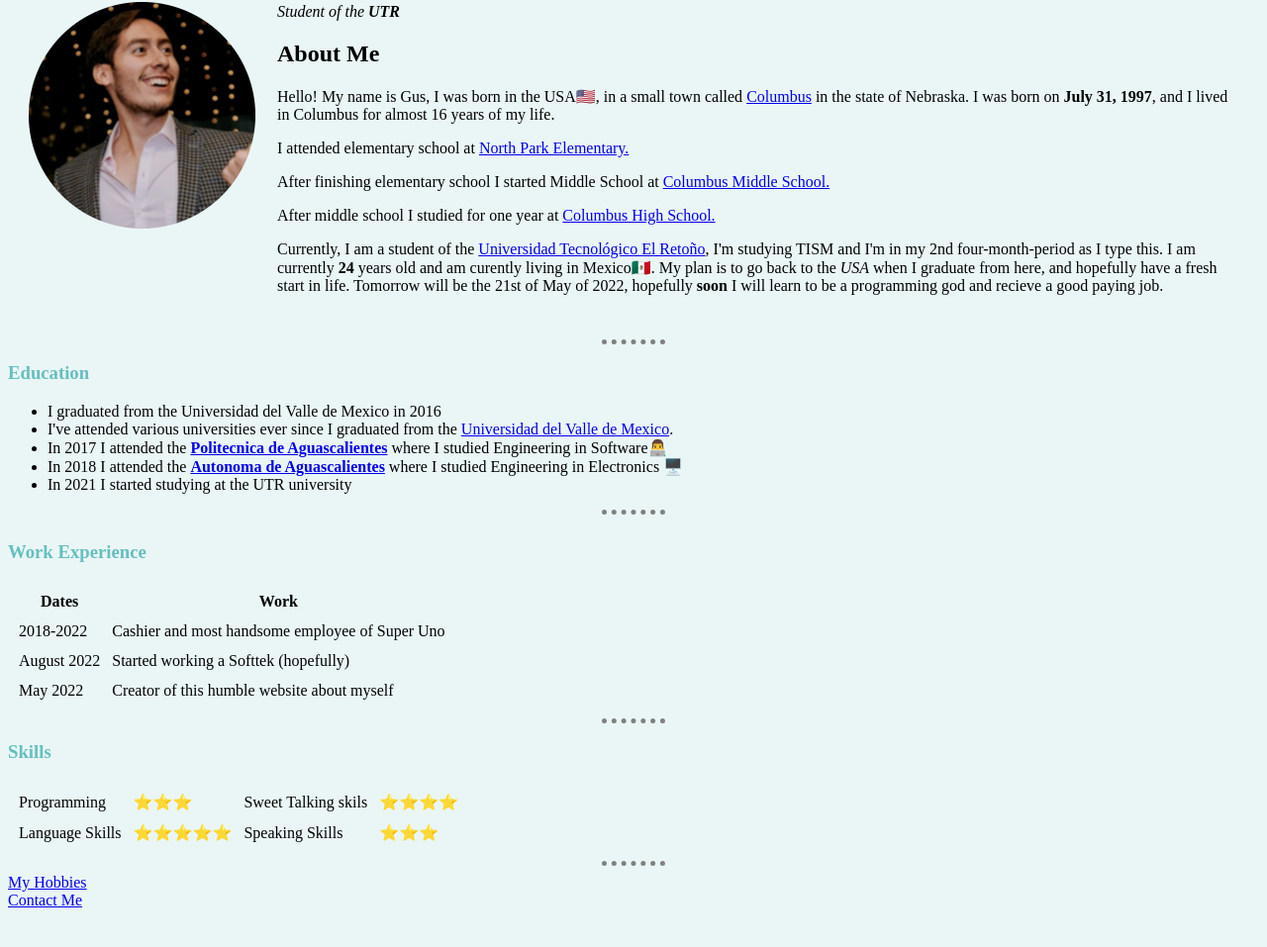
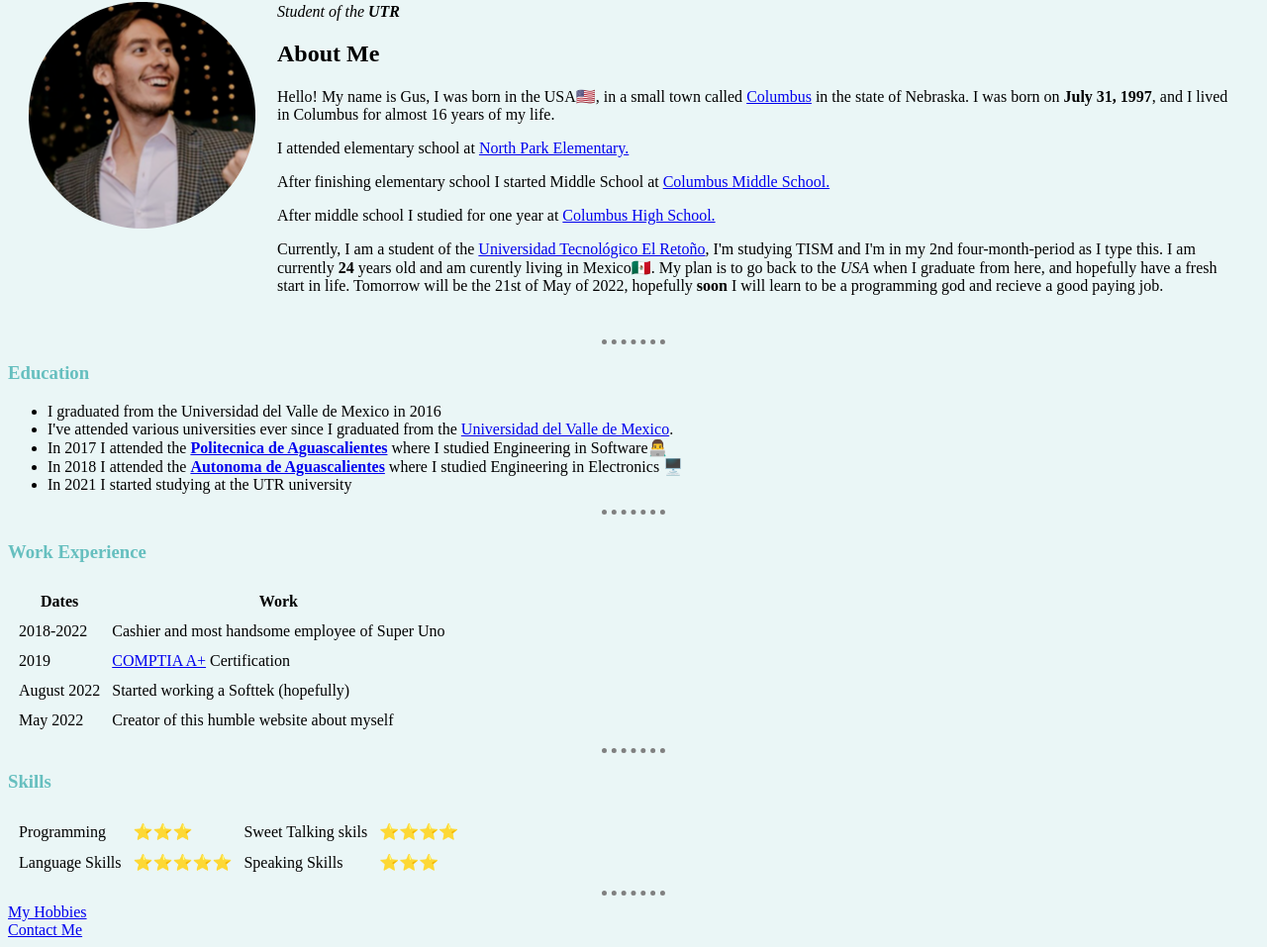
Before and after one commit to gus-moreno/cv, a plain HTML site: page index.html in a window 1280 px wide. Shown: the part 106-1063 px from the top of the page at 99% size. Before the commit the page ends 1033 px from the top, so only its background shows below. Drawn offline with Linux system fonts and the light colour scheme.

Commit message:
Add files via upload

```diff
--- a/index.html
+++ b/index.html
@@ -51,6 +51,10 @@
         <td>Cashier and most handsome employee of Super Uno</td>
       </tr>
       <tr>
+        <td>2019</td>
+        <td><a href="https://www.comptia.org/certifications/a">COMPTIA A+</a> Certification</td>
+      </tr>
+      <tr>
         <td>August 2022</td>
         <td>Started working a Softtek (hopefully)</td>
       </tr>
```
